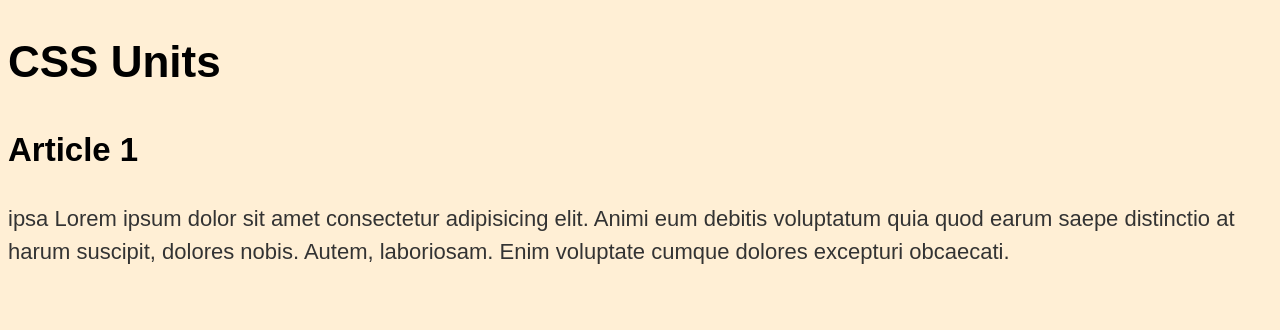
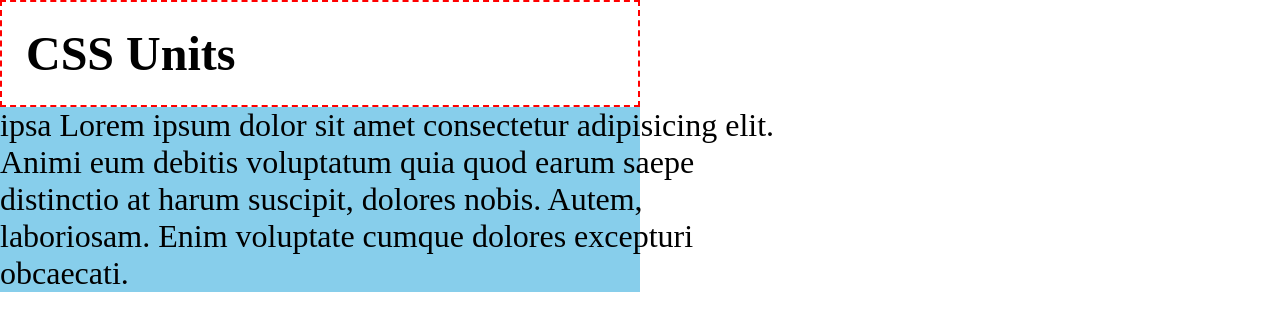
Before and after one commit to andygo52/CSS-course, a plain HTML site: page 04_LESSON_UNITSandSIZES/index.html in a window 1280 px wide. Drawn offline with Linux system fonts and the light colour scheme.

Commit message:
Chapter 4 - Units and Sizes - complete!

```diff
--- a/04_LESSON_UNITSandSIZES/css/style.css
+++ b/04_LESSON_UNITSandSIZES/css/style.css
@@ -1,13 +1,30 @@
+* {
+    margin:0;
+    padding: 0;
+    box-sizing: border-box;
+}
 
 body {
-    font-size: 22px;
-    font-family:Arial, Helvetica, sans-serif;
-    line-height: 1.5;
-    background: #ffefd5;
-    color: rgb(0,0,0);
+    min-height: 100vh;
 }
 
 
+
+h1 {
+    border: 2px dashed red;
+    width: 50%;
+    font-size: 3rem;
+    padding: 0.5em;
+
+}
+
+main {
+    width: 50vw;
+    background-color: skyblue;
+    font-size: 2rem;
+}
+
 p {
-    color: #333;
+    font-size: 2rem;
+    width: 50ch;
 }
--- a/04_LESSON_UNITSandSIZES/index.html
+++ b/04_LESSON_UNITSandSIZES/index.html
@@ -19,13 +19,12 @@
     </header>
 
     <main>
-        <h2>Article 1</h2>
+
             <p>
             ipsa Lorem ipsum dolor sit amet consectetur adipisicing elit. Animi eum debitis voluptatum quia quod earum saepe distinctio at harum suscipit, dolores nobis. Autem, laboriosam. Enim voluptate cumque dolores excepturi obcaecati.
             </p>
 
 
-    </main>
 
 </body>
 </html>
```
